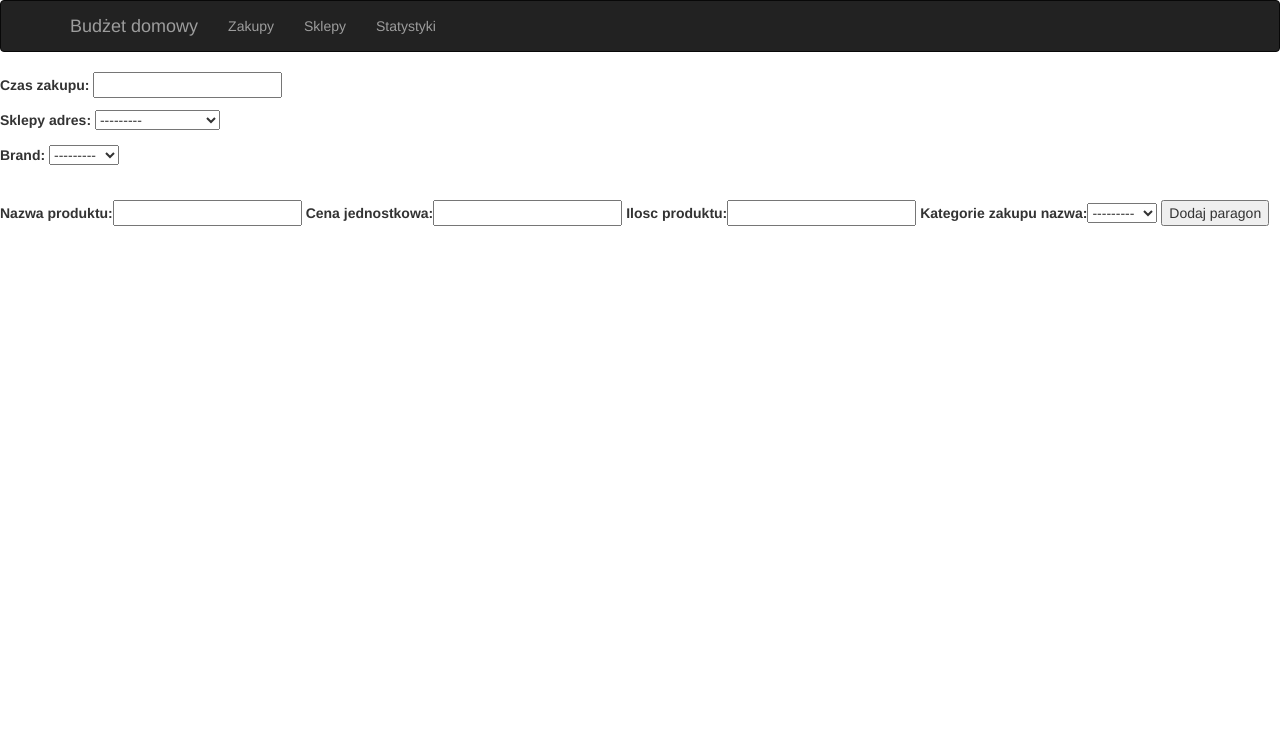
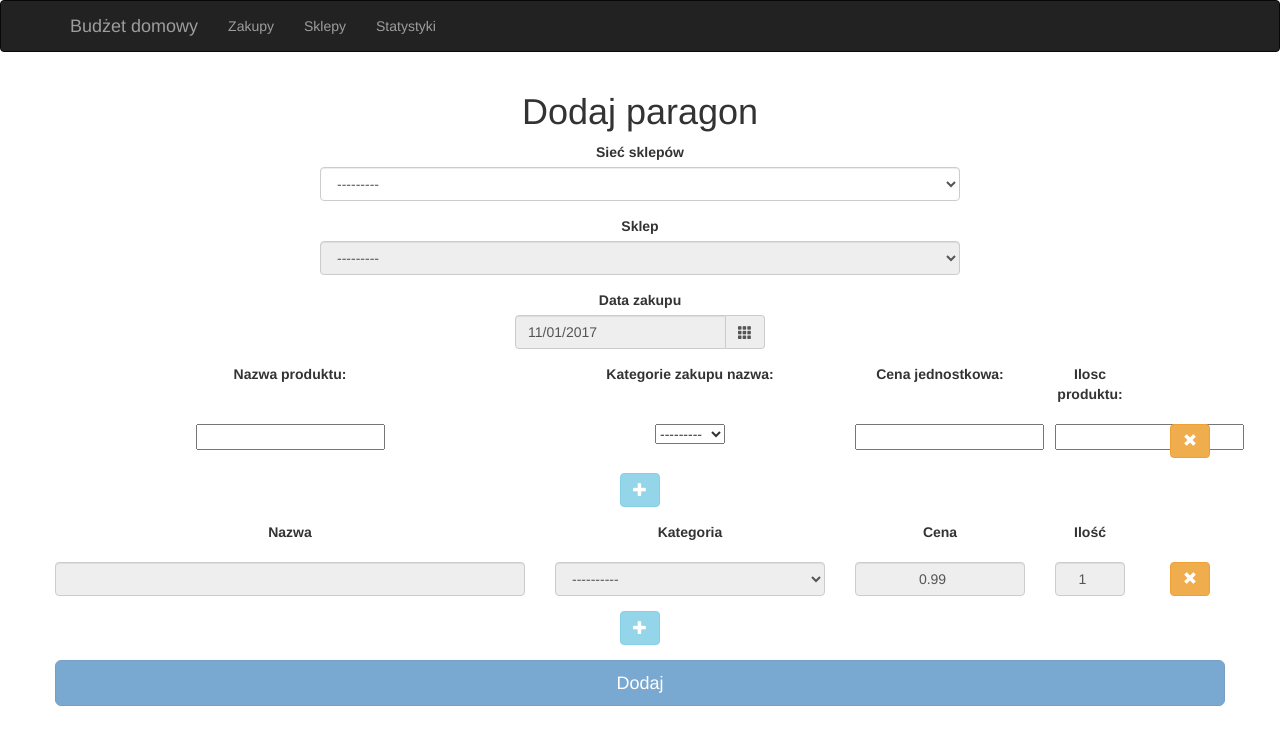
Before and after one commit to Nuurek/HomeBudget, a Django app: page /bill/create in a window 1280 px wide. Shown: the top 745 px of the page. Run offline with Django 3.2, Linux system fonts and the light colour scheme; tables that the repository leaves empty hold one stand-in row (values such as "Sample post"); some libraries are stand-ins or nearby versions.

Commit message:
Redefined bill_create.html to working form template.

```diff
--- a/home_budget/forms.py
+++ b/home_budget/forms.py
@@ -1,4 +1,4 @@
-from django.forms import ModelForm, ModelChoiceField, DateField
+from django.forms import ModelForm, ModelChoiceField, DateField, Select, TextInput
 from .models import Paragony, Zakupy, Sklepy, SieciSklepow
 
 class PurchaseForm(ModelForm):
@@ -10,9 +10,29 @@ class PurchaseForm(ModelForm):
 
 class BillForm(ModelForm):
 
-    brand = ModelChoiceField(queryset=SieciSklepow.objects.all())
-    sklepy_adres = ModelChoiceField(queryset=Sklepy.objects.all(), disabled=False)
-    czas_zakupu = DateField(input_formats=['%d/%m/%Y'], disabled=False)
+    brand = ModelChoiceField(queryset=SieciSklepow.objects.all(),
+        label="Sieć sklepów",
+        label_suffix='',
+        widget=Select(attrs={
+            'class': 'form-control',
+        })
+    )
+    sklepy_adres = ModelChoiceField(queryset=Sklepy.objects.all(),
+        label="Sklep",
+        label_suffix='',
+        disabled=True,
+        widget=Select(attrs={
+            'class': 'form-control',
+        })
+    )
+    czas_zakupu = DateField(input_formats=['%d/%m/%Y'],
+        label="Data zakupu",
+        label_suffix='',
+        disabled=True,
+        widget=TextInput(attrs={
+            'class': 'form-control',
+        })
+    )
 
     class Meta:
         model = Paragony
--- a/home_budget/templates/bill_create.html
+++ b/home_budget/templates/bill_create.html
@@ -14,27 +14,20 @@
             <h1 class="text-center">Dodaj paragon</h1>
             <div id="bill-details-form" class="form-group">
                 <div class="form-group text-center">
-                    <label for="id_brand">Sieć sklepów</label>
-                    <select id="id_brand" name="brand" class="form-control" required>
-                        <option value="">----------</option>
-                        {% for brand in brands %}
-                            <option>{{ brand }}</option>
-                        {% endfor %}
-                    </select>
+                    {{ form.brand.label_tag }}
+                    {{ form.brand }}
                 </div>
                 <div class="form-group text-center">
-                    <label for="id_shop_address">Sklep</label>
-                    <select id="id_shop_address" name="shop_address" class="form-control" required disabled>
-                        <option value="">----------</option>
-                        <script type="text/javascript">
-                            var shops = JSON.parse('{{ shops | escapejs }}');
-                        </script>
-                    </select>
+                    {{ form.sklepy_adres.label_tag }}
+                    {{ form.sklepy_adres }}
+                    <script type="text/javascript">
+                        var shops = JSON.parse('{{ shops | escapejs }}');
+                    </script>
                 </div>
                 <div class="form-group text-center">
-                    <label for="bill_date">Data zakupu</label>
+                    {{ form.czas_zakupu.label_tag }}
                     <div id="bill-date" class="input-group date" data-provide="datepicker-inline">
-                        <input type="text" class="form-control" disabled>
+                        {{ form.czas_zakupu }}
                         <div class="input-group-addon">
                             <span class="glyphicon glyphicon-th"></span>
                         </div>
@@ -42,6 +35,53 @@
                 </div>
             </div>
 
+            <div id="bill-records" class="form-group text-center">
+                {{ purchase_formset.management_form }}
+                <div id="record-labels" class="row">
+                    <div class="col-md-5 form-group">
+                        {{ purchase_formset.0.nazwa_produktu.label_tag }}
+                    </div>
+                    <div class="col-md-3 form-group">
+                        {{ purchase_formset.0.kategorie_zakupu_nazwa.label_tag }}
+                    </div>
+                    <div class="col-md-2 form-group">
+                        {{ purchase_formset.0.cena_jednostkowa.label_tag }}
+                    </div>
+                    <div class="col-md-1 form-group">
+                        {{ purchase_formset.0.ilosc_produktu.label_tag }}
+                    </div>
+                </div>
+
+                {% for form in purchase_formset %}
+                <div id="bill-records-rows">
+                    <div class="row">
+                        <div class="col-md-5 form-group">
+                            {{form.nazwa_produktu}}
+                        </div>
+                        <div class="col-md-3 form-group">
+                            {{form.kategorie_zakupu_nazwa}}
+                        </div>
+                        <div class="col-md-2 form-group">
+                            {{form.cena_jednostkowa}}
+                        </div>
+                        <div class="col-md-1 form-group">
+                            {{form.ilosc_produktu}}
+                        </div>
+                        <div class="col-md-1 form-group">
+                            <button type="button" class="btn btn-warning remove-bill-record">
+                                <span class="glyphicon glyphicon-remove"></span>
+                            </button>
+                        </div>
+                    </div>
+                </div>
+                {% endfor %}
+
+                <div class="form-group">
+                    <button id="add-bill-record" type="button" class="btn btn-info" disabled>
+                        <span class="glyphicon glyphicon-plus"></span>
+                    </button>
+                </div>
+            </div>
             <div id="bill-records" class="form-group text-center">
                 <div id="record-labels" class="row">
                     <div class="col-md-5 form-group">
--- a/home_budget/templates/paragony_form.html
+++ b/home_budget/templates/paragony_form.html
@@ -5,8 +5,9 @@
 {% block content %}
 
 <form action="" method="post">{% csrf_token %}
-    {{ form.as_p }}
-    {{ form.management_form }}
+    {{ form.brand }}
+    {{ form.sklepy_adres }}
+    {{ form.czas_zakupu }}
     <br>
     {{ purchase_formset }}
     <input type="submit" value="Dodaj paragon" />
--- a/home_budget/views.py
+++ b/home_budget/views.py
@@ -43,13 +43,13 @@ class BillCreateView(TemplateView):
 
 class BillFormView(TemplateView):
 
-    template_name = "paragony_form.html"
+    template_name = "bill_create.html"
 
     def get(self, request, *args, **kwargs):
         bill_form = BillForm()
 
         PurchaseFormSet = inlineformset_factory(Paragony, Zakupy,
-            exclude=(), extra=1, can_delete=False)
+            exclude=(), extra=1, can_delete=False, )
         purchase_formset = PurchaseFormSet()
 
         context = {
```
